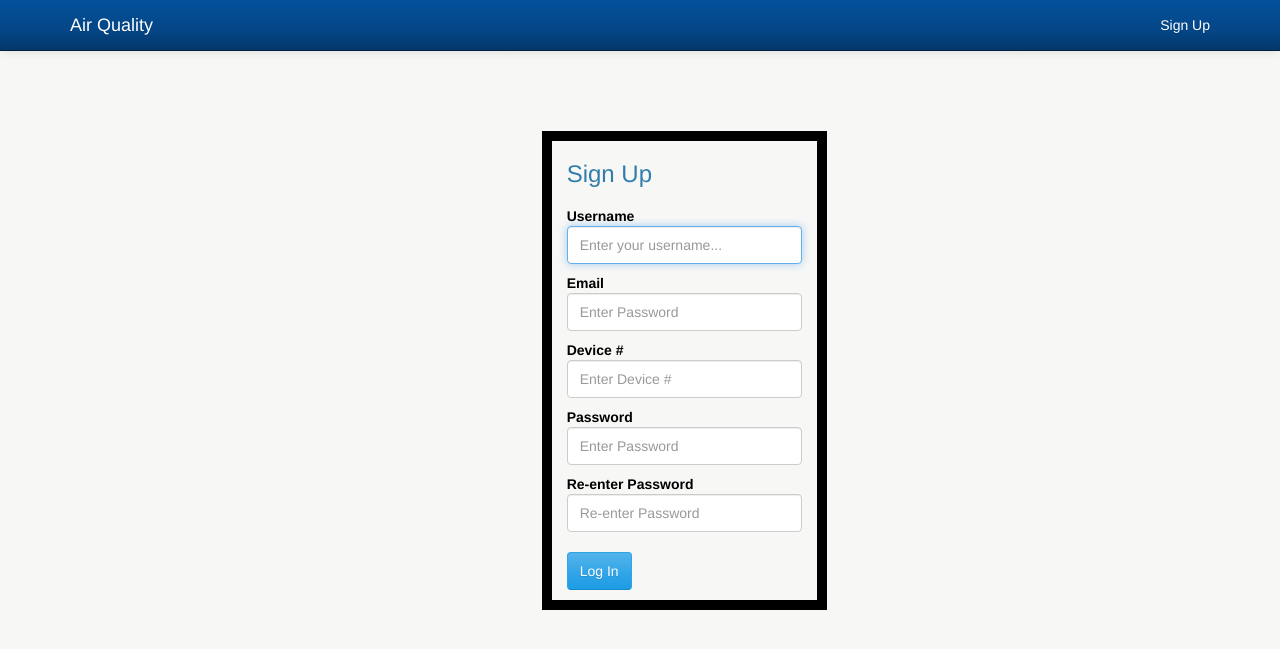
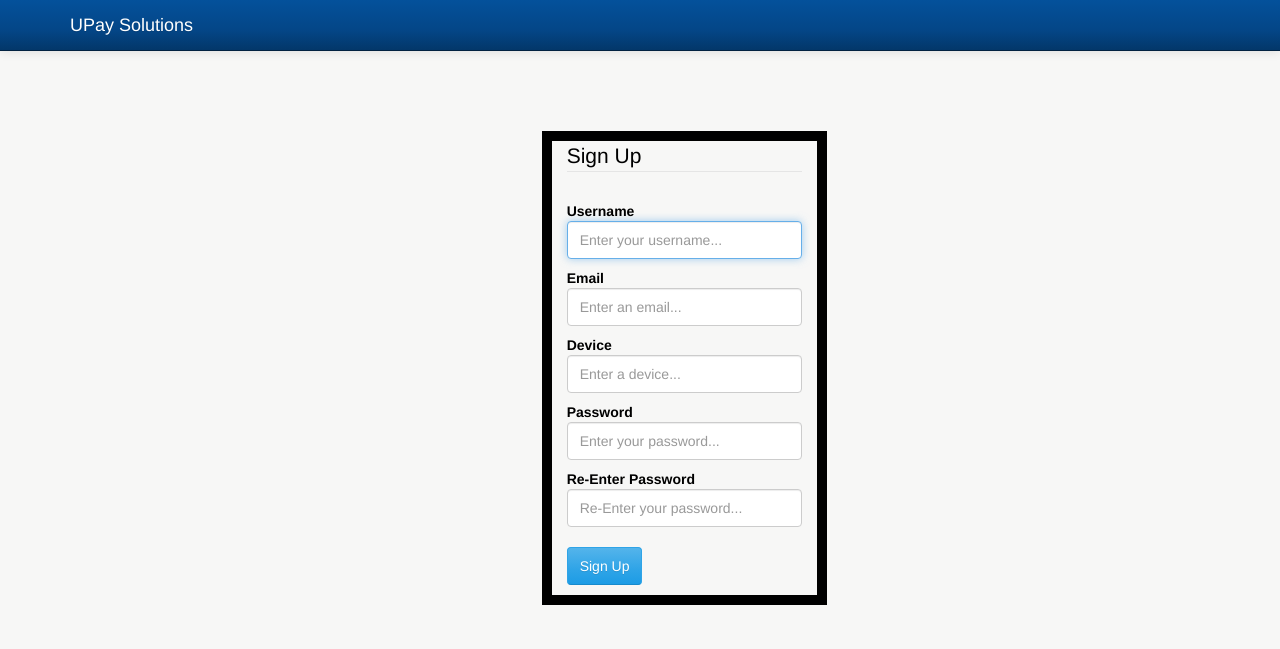
Before and after one commit to eckama11/CS519, a PHP site: page /Add.php in a window 1280 px wide. Shown: the top 649 px of the page. Run offline with PHP 8.4, Linux system fonts and the light colour scheme; some libraries are stand-ins or nearby versions.

Commit message:
modify
- program now adds new users
- still need to implement adding devices and userId to DB

```diff
--- a/air_quality/CS519/Add.php
+++ b/air_quality/CS519/Add.php
@@ -1,7 +1,7 @@
 <?php
 require_once("common.php");
-//if (isset($loginSession))
-    //doLoginRedirect($loginSession, @$_SERVER['PATH_INFO']);
+if (isset($loginSession))
+    doLoginRedirect($loginSession, @$_SERVER['PATH_INFO']);
 ?>
 <!DOCTYPE html PUBLIC "-//W3C//DTD XHTML 1.0 Transitional//EN" "http://www.w3.org/TR/xhtml1/DTD/xhtml1-transitional.dtd">
 	<html xmlns="http://www.w3.org/1999/xhtml">
@@ -16,11 +16,39 @@ require_once("common.php");
 			input { max-width: 100%; }
 			</style>
 			<script>
-	function doAdd(form) {
+			function requiredField(elem, errorMsg) {
+				var rv = elem.val();
+				if (rv == "") {
+					elem.tooltip("destroy")
+						.addClass("error")
+						.data("title", errorMsg)
+						.tooltip();
+				} else {
+					elem.tooltip("destroy")
+						.removeClass("error")
+						.data("title", "");
+				}
+				return rv;
+			}
+
+			function showError(message) {
+				$("#message").text(message);
+				$("#messageAlert").show().delay(3000).fadeOut("slow");
+			}
+
+			function addUser(form) {
 				var username = requiredField($(form.elements.username), "You must enter a username");
-			var password = requiredField($(form.elements.password), "You must enter a password");
-			if ((username == "") || (password == "")) {
-				showError("You must enter both a username and a password.");
+				var password1 = requiredField($(form.elements.password1), "You must enter a password");
+				var password2 = requiredField($(form.elements.password2), "You must re-enter password to verify");
+				var email = requiredField($(form.elements.email), "You must enter an email");
+				var device = requiredField($(form.elements.device), "You must enter a device");
+				if ((username == "") || (password1 == "") || (email == "") || (device == "")) {
+					showError("You must enter username, password, email, and device information.");
+					return false;
+				}
+
+				if ((password1 != password2)) {
+					showError("Passwords do not match. Please re-enter.");
 					return false;
 				}
 
@@ -40,7 +68,8 @@ require_once("common.php");
 							$(form.elements.password).val('');
 							$("#loginDiv").show();
 						} else
-						document.location.href = data.redirect;
+							$("#spinner").hide();
+							$("#successDiv").show();
 					})
 					.fail(function( jqXHR, textStatus, errorThrown ) {
 						console.log("Error: "+ textStatus +" (errorThrown="+ errorThrown +")");
@@ -51,15 +80,14 @@ require_once("common.php");
 						showError("Request failed, unable to login: "+ errorThrown);
 					})
 				return false;
-		} // doAdd
+			} // doLogin
 			</script>
-
 		</head>
 
 		<body>
 			<div class="navbar navbar-inverse navbar-static-top">
 				<div class="container">
-				<a href="#" class="navbar-brand">Air Quality</a>
+					<a href="#" class="navbar-brand">UPay Solutions</a>
 					<button class="navbar-toggle" data-toggle="collapse" data-target=".navHeaderCollapse">
 						<span class="icon-bar"></span>
 						<span class="icon-bar"></span>
@@ -67,56 +95,65 @@ require_once("common.php");
 					</button>
 					<div class="collapse navbar-collapse navHeaderCollapse">
 						<ul class="nav navbar-nav navbar-right">
-						<li><a href="Add.php">Sign Up</a></li>
 						</ul>
 					</div>
 				</div>
 			</div>
 
+			<div id="messageAlert" class="alert alert-danger" style="display:none;position:fixed;left:20px;right:20px">
+				<span id="message"></span>
+			</div>
+
 			<div class="container padded">
 				<div class="row" >
 					<div id="spinner" class="col-md-2 col-md-offset-5" style="padding-bottom:10px;text-align:center;display:none">
-                    <div style="color:black;padding-bottom:32px;">Authenticating...</div>
+						<div style="color:black;padding-bottom:32px;">Adding you to our Records...</div>
 						<img src="spinner.gif">
 					</div>
+					<div id="successDiv" style="padding:10px; outline:10px solid black; display:none">
+        				You have been added. Go to login by clicking the U Pay link on the top left.
+    				</div>
 					<div id="loginDiv" class="col-md-3 col-md-offset-5" style="padding-bottom:10px; outline: 10px solid black;">
-            		<form class="form-horizontal" method="post" onsubmit="return doLogin(this)">
-              			<input type="hidden" name="page" id="page" value="<?php echo htmlentities(@$_SERVER['PATH_INFO']); ?>"/>
+						<form class="form-horizontal" method="post" onsubmit="return addUser(this)">
 							<fieldset>
-						<h3>Sign Up</h3>
+								<legend style="color:black;">Sign Up</legend>
 								<div class="control-group">
 									<label class="control-label" for="username">Username</label>
 									<div class="controls">
 										<input name="username" maxlength="50" placeholder="Enter your username..." type="text" class="form-control" id="username" />
 									</div>
 								</div>
+
 								<div class="control-group">
 									<label class="control-label" for="email">Email</label>
 									<div class="controls">
-                        		<input name="email" maxlength="50" placeholder="Enter Password" type="email" class="form-control" id="email" />
+										<input name="email" maxlength="50" placeholder="Enter an email..." type="email" class="form-control" id="email" />
 									</div>
 								</div>
+
 								<div class="control-group">
-                        	<label class="control-label" for="device">Device #</label>
+									<label class="control-label" for="device">Device</label>
 									<div class="controls">
-                        		<input name="device" maxlength="50" placeholder="Enter Device #" type="text" class="form-control" id="device" />
+										<input name="device" maxlength="50" placeholder="Enter a device..." type="text" class="form-control" id="device" />
 									</div>
 								</div>
+
 								<div class="control-group">
-                        	<label class="control-label" for="password">Password</label>
+									<label class="control-label" for="password1">Password</label>
 									<div class="controls">
-                        		<input name="password" maxlength="50" placeholder="Enter Password" type="password" class="form-control" id="password" />
+										<input name="password1" maxlength="50" placeholder="Enter your password..." type="password" class="form-control" id="password1" />
 									</div>
 								</div>
+
 								<div class="control-group">
-                        	<label class="control-label" for="re-enter">Re-enter Password</label>
+									<label class="control-label" for="password2">Re-Enter Password</label>
 									<div class="controls">
-                        		<input name="password2" maxlength="50" placeholder="Re-enter Password" type="password" class="form-control" id="password2" />
+										<input name="password2" maxlength="50" placeholder="Re-Enter your password..." type="password" class="form-control" id="password2" />
 									</div>
 								</div>
 								</br>
-                    	<div class="control-group">
-                        	<input class="btn btn-primary" name="commit" type="submit" value="Log In" />
+								<div>
+									<input class="btn btn-primary" name="commit" type="submit" value="Sign Up" />
 								</div>
 							</fieldset>
 						</form>
--- a/air_quality/CS519/classes/DBInterface.php
+++ b/air_quality/CS519/classes/DBInterface.php
@@ -276,6 +276,7 @@ class DBInterface {
         }
 
         $params = Array(
+        		':username' => $user->username,
                 ':password' => $user->password,
                 ':email' => $user->email
             );
@@ -297,7 +298,6 @@ class DBInterface {
         else
             $newId = $user->id;
 
-
         return new User(
                 $newId,
                 $user->username,
--- a/air_quality/CS519/doChangePassword.php
+++ b/air_quality/CS519/doChangePassword.php
@@ -24,6 +24,7 @@ try {
 
     // Update the employee
     $loginSession->authenticatedUser->password = $newPassword1;
+
     $db->writeUser($loginSession->authenticatedUser);
 
     $rv->success = true;
```
Also changed, not shown: air_quality/CS519/doAdd.php (+8 -7 lines). Lines whose indentation alone changed are shown as unchanged.
